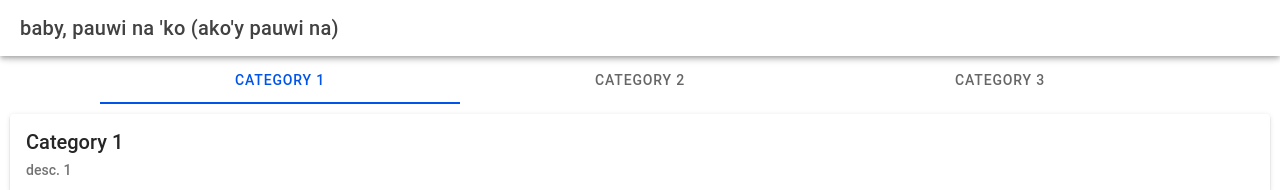
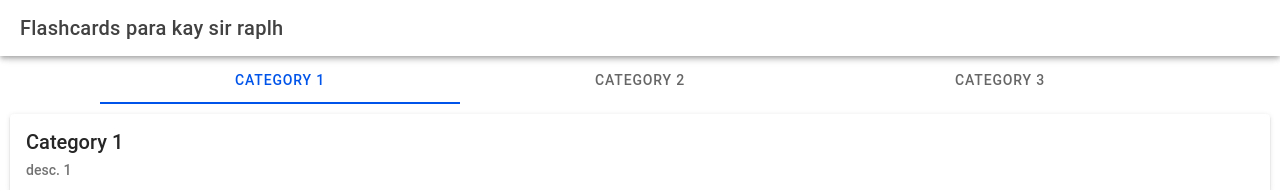
Before and after one commit to dsbure/recard, a React (Vite) app: page /recard/mainTab in a window 1280 px wide. Shown: the top 190 px of the page. Built offline with nearby package versions, Linux system fonts and the light colour scheme.

Commit message:
Update MainTab.tsx

```diff
--- a/src/pages/MainTab.tsx
+++ b/src/pages/MainTab.tsx
@@ -52,7 +52,7 @@ const MainTab: React.FC = () => {
     <IonPage>
       <IonHeader>
         <IonToolbar>
-          <IonTitle>baby, pauwi na 'ko (ako'y pauwi na)</IonTitle>
+          <IonTitle>Flashcards para kay sir raplh</IonTitle>
         </IonToolbar>
       </IonHeader>
 
```
